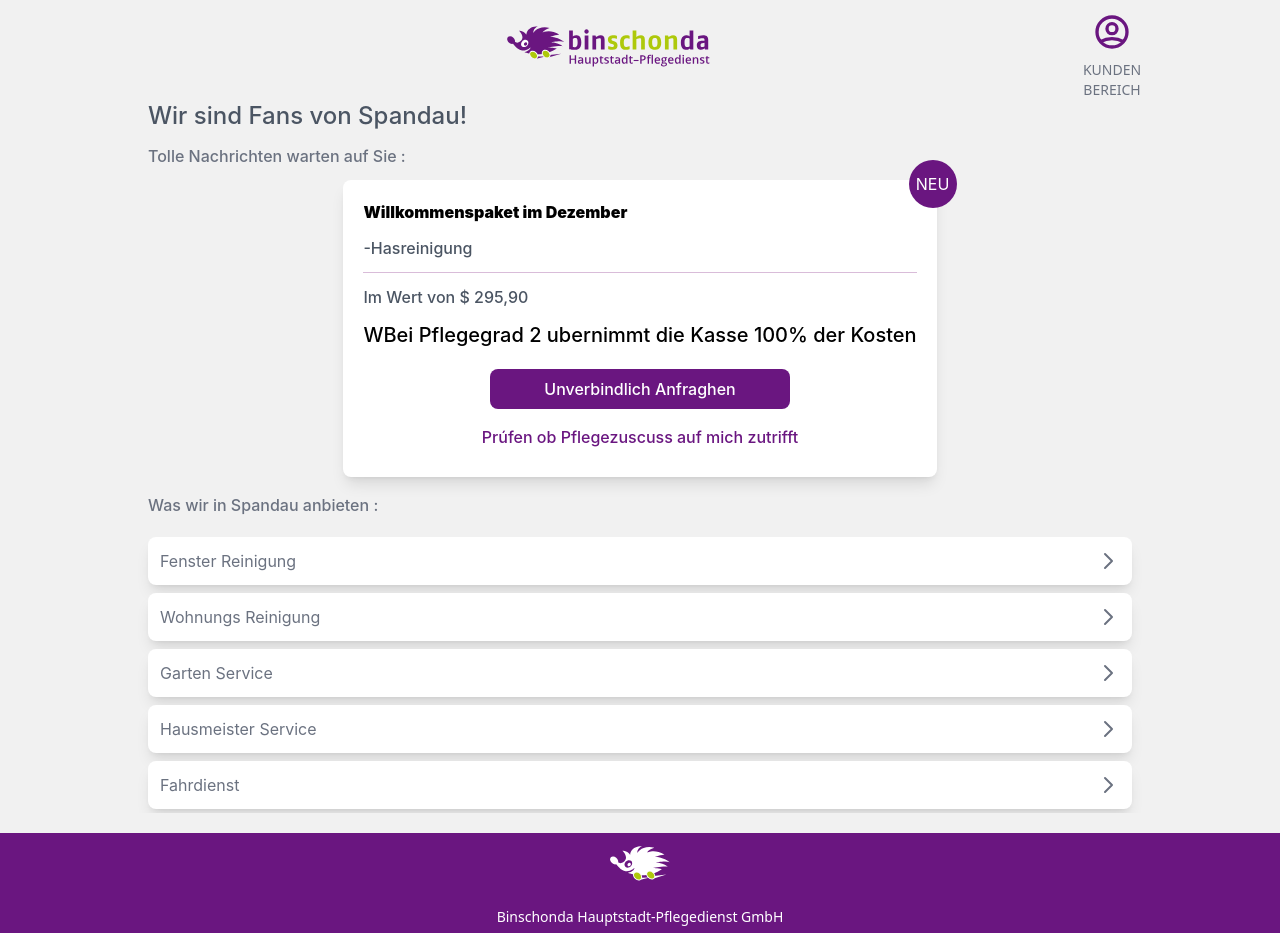
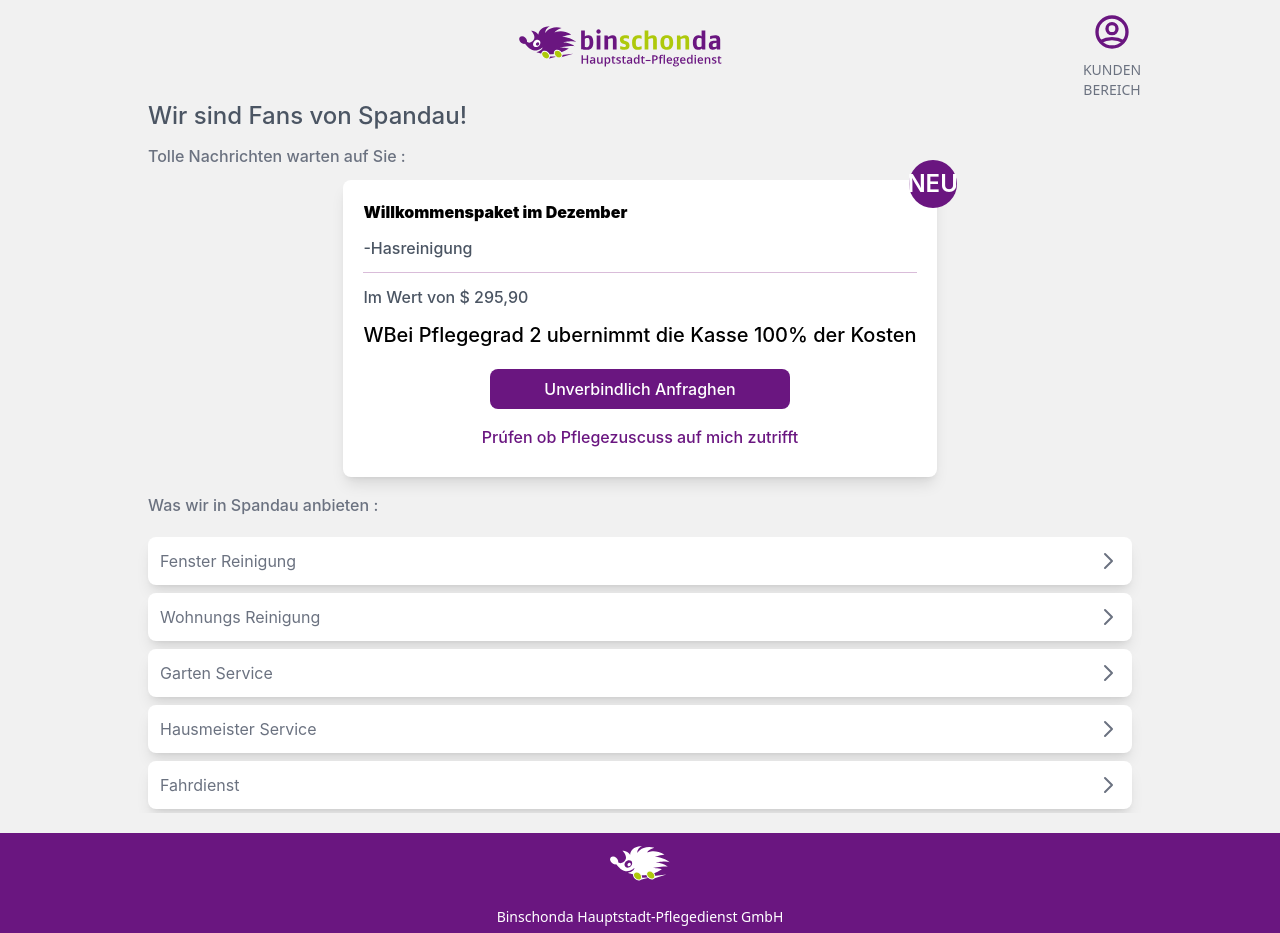
Before and after one commit to erjusstafa/next-js-app, a Next.js app: page /components/1/first in a window 1280 px wide. Built offline with nearby package versions, Linux system fonts and the light colour scheme.

Commit message:
main-branch fixed

```diff
--- a/pages/components/[nested]/first.tsx
+++ b/pages/components/[nested]/first.tsx
@@ -28,7 +28,7 @@ const FirstNested: NextPage = () => {
         <p className="text-center text-[#6a1680] font-medium leading-10 mt-2">
           Prúfen ob Pflegezuscuss auf mich zutrifft
         </p>
-        <span className="absolute -top-5 -right-5 uppercase text-white bg-[#6a1680] w-12  h-12 rounded-full  flex flex-row justify-center items-center">
+        <span className="absolute -top-5 -right-5 text-[15px] md:text-2xl  uppercase text-white font-semibold bg-[#6a1680] w-12  h-12 rounded-full  flex flex-row justify-center items-center">
           neu
         </span>
       </div>
--- a/pages/components/nav.tsx
+++ b/pages/components/nav.tsx
@@ -34,7 +34,7 @@ function Nav() {
 
         <div
           className={
-            userAuth && router.pathname === "/" ? "block mx-auto relative -left-8 " : "mx-auto relative -left-8"
+            userAuth && router.pathname === "/" ? "block mx-auto relative -left-10 " : "mx-auto relative -left-5"
           }
         >
           <Image src="/logo.svg" height="144" width="204" alt="logo" />
```
